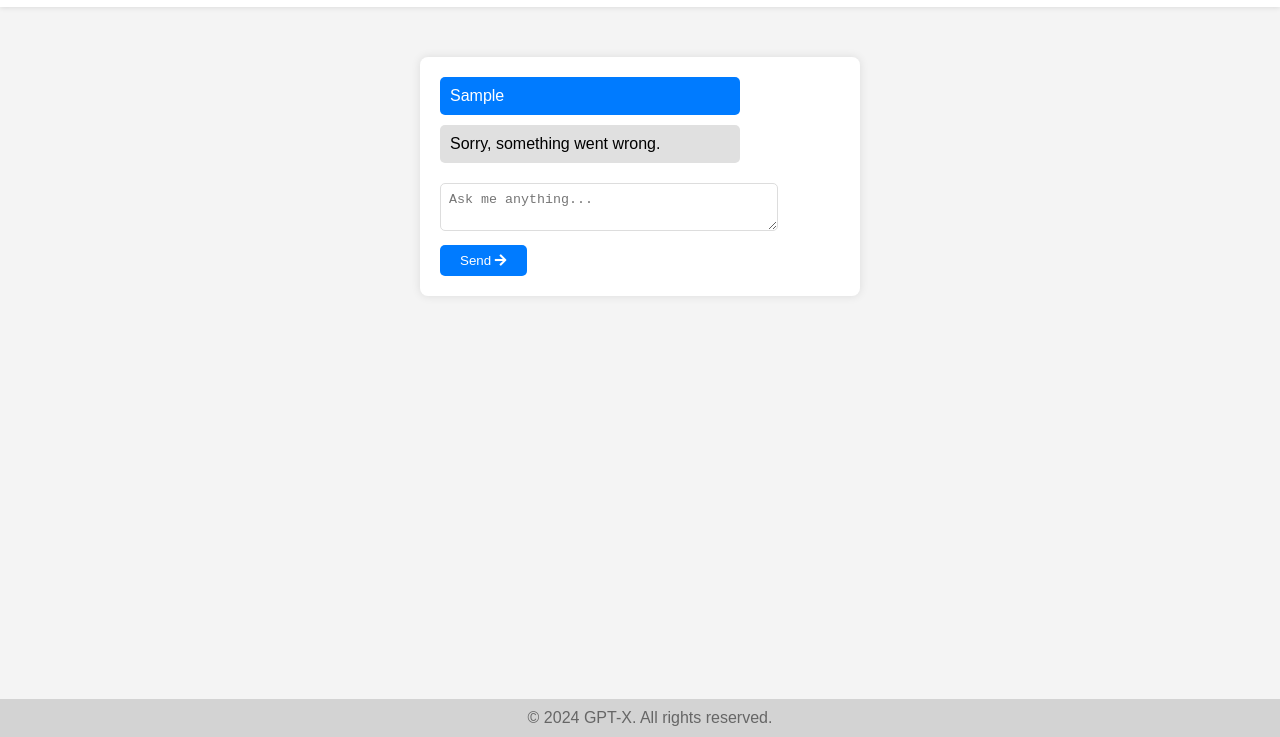
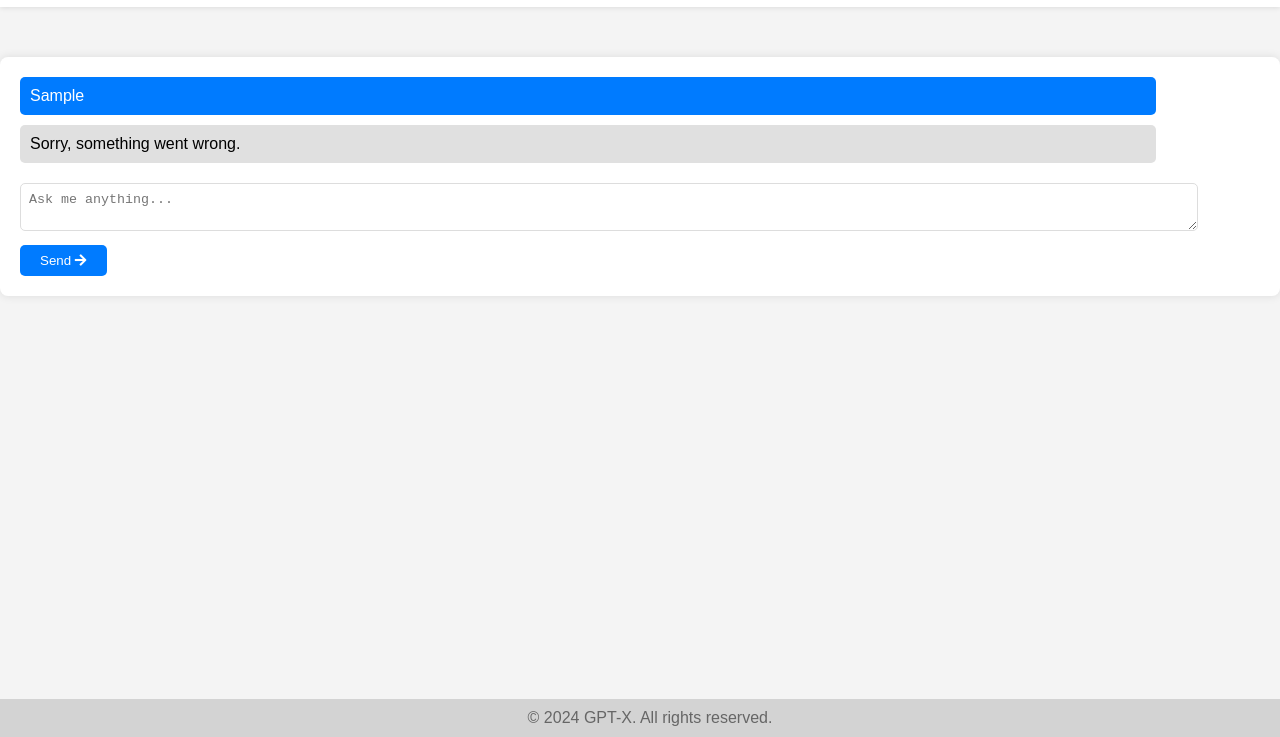
Before and after one commit to iamvisshu/GPT-X, a website: page index.html in a window 1280 px wide. Both pictures are taken after typing "Sample" into the empty fields and a click on the button "Send". Shown: the part 63-800 px from the top of the page. Drawn offline with Linux system fonts and the light colour scheme; no server answers.

Commit message:
updated chat container width
updated chat container width

```diff
--- a/css/style.css
+++ b/css/style.css
@@ -3,6 +3,7 @@ body {
     margin: 0;
     padding: 0;
     background-color: #f4f4f4;
+    min-height: 100vh;
 }
 
 header {
@@ -64,7 +65,6 @@ header .menu-toggle i {
 }
 
 .chat-container {
-    max-width: 400px;
     margin: 50px auto;
     background-color: #fff;
     border-radius: 8px;
@@ -82,7 +82,7 @@ header .menu-toggle i {
     margin-bottom: 10px;
     padding: 10px;
     border-radius: 5px;
-    max-width: 70%;
+    max-width: 90%;
 }
 
 .chat-message.bot {
```
